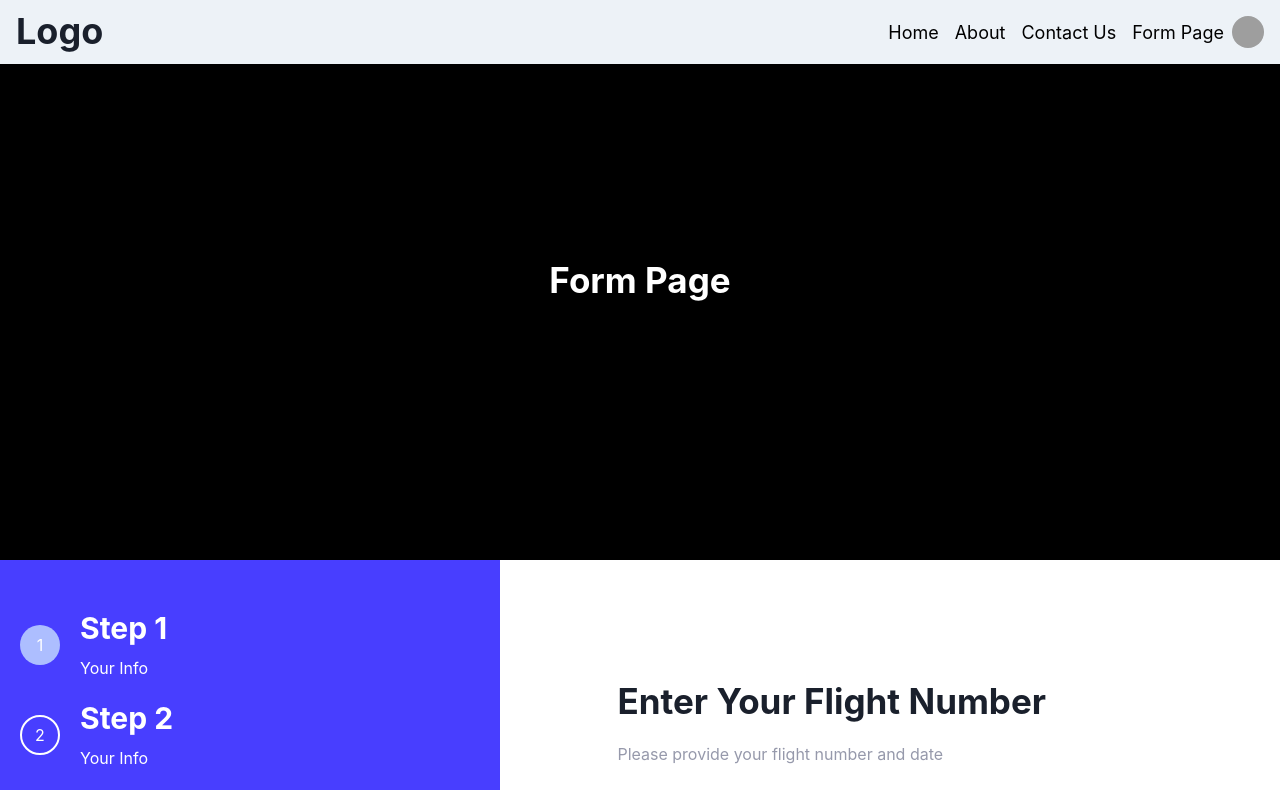
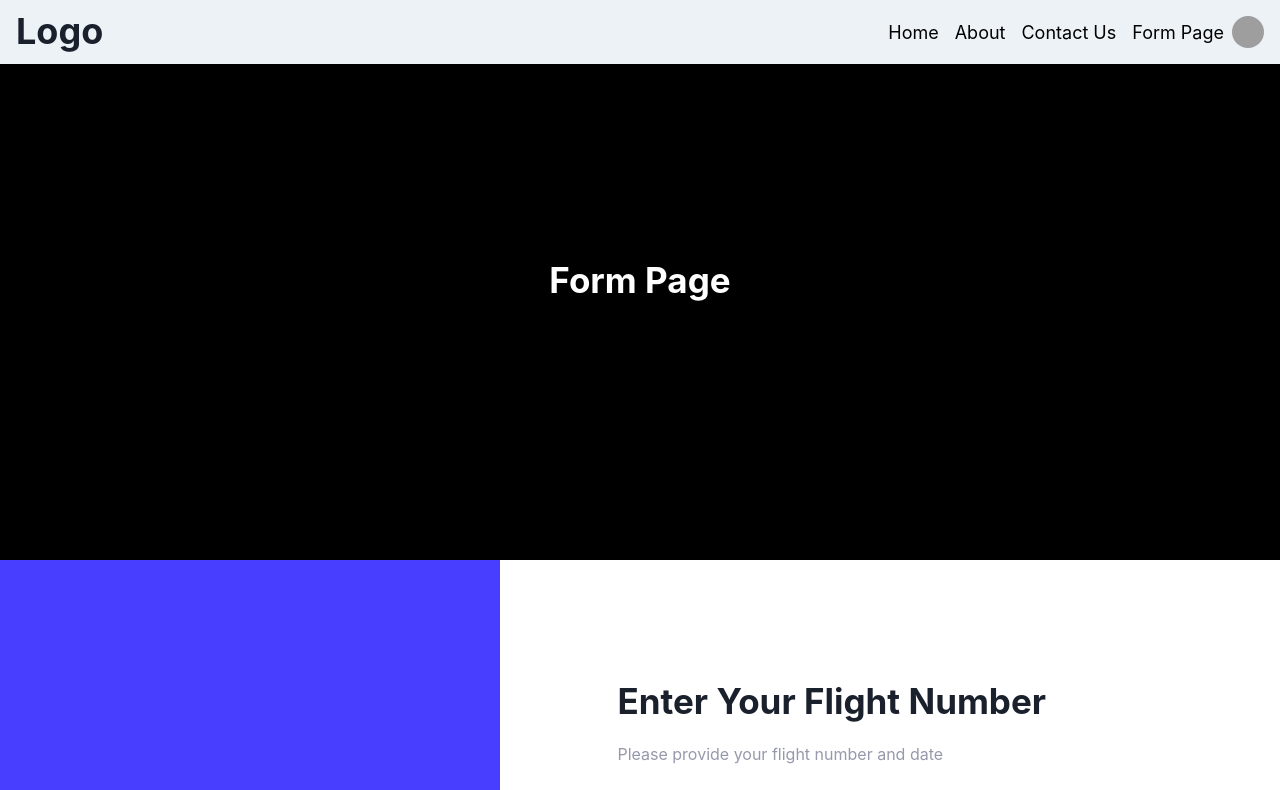
Before and after one commit to MayorFalomo/multistep, a Next.js app: page /formpage in a window 1280 px wide. Shown: the top 790 px of the page. Built offline with nearby package versions, Linux system fonts and the light colour scheme; grey boxes are pictures that could not be loaded.

Commit message:
conditional for formpage

```diff
--- a/app/components/form/StepOne.jsx
+++ b/app/components/form/StepOne.jsx
@@ -39,7 +39,6 @@ const StepOne = (props) => {
               console.log(response.json, "successful");
             } else if (response.status === 401) {
               setLoading(false);
-
               console.log(response, "The given user account is inactive");
             } else if (response.status === 404) {
               setLoading(false);
@@ -54,7 +53,6 @@ const StepOne = (props) => {
               console.log(response, "Server Error occured");
             } else {
               setLoading(false);
-
               console.log(`An error occurred: ${response.status}`);
             }
           })
--- a/app/components/form/StepThree.jsx
+++ b/app/components/form/StepThree.jsx
@@ -216,11 +216,6 @@ const StepThree = (props) => {
   //     telephone: e.target.value,
   //   });
   // };
-
-  console.log(isValid, "IsValid");
-  // console.log(props.address, "props.address");
-  // console.log(addressInfo, "AddressInfo");
-  // console.log(props.formData.telephone, "telephone formData");
 
   return (
     <AnimatePresence mode="wait">
--- a/app/formpage/page.js
+++ b/app/formpage/page.js
@@ -30,6 +30,7 @@ const formpage = () => {
   const [date, setDate] = useState("");
   const [address, setAddress] = useState("");
   const [bookingNumber, setBookingNumber] = useState("");
+  const [ibanNumber, setIbanNumber] = useState("");
   const [zipCode, setZipCode] = useState("");
   const [errorMessage, setErrorMessage] = useState(false);
   const [formData, setFormData] = useState({
@@ -41,6 +42,7 @@ const formpage = () => {
     date,
     address,
     bookingNumber,
+    ibanNumber,
   });
 
   return (
@@ -134,12 +136,14 @@ const formpage = () => {
         >
           <Stack
             direction={{ base: "row", md: "column" }}
-            justifyContent={{ base: "center", md: "flex-start" }}
-            alignItems={{ base: "center", md: "flex-start" }}
+            justifyContent={{ base: "center", md: "center" }}
+            alignItems={{ base: "center", md: "center" }}
             spacing="20px"
             mt="30px"
             p="20px"
+            height="100%"
           >
+            {step == 1 && (
               <Flex alignItems="center" gap="20px">
                 <Text
                   border={step == 1 ? "none" : "2px white solid "}
@@ -171,6 +175,9 @@ const formpage = () => {
                   <Text color="white">Your Info </Text>
                 </Box>
               </Flex>
+            )}
+
+            {step == 2 && (
               <Flex alignItems="center" gap="20px">
                 <Text
                   border={step == 2 ? "none" : "2px white solid "}
@@ -200,6 +207,9 @@ const formpage = () => {
                   <Text color="white">Your Info </Text>
                 </Box>
               </Flex>
+            )}
+
+            {step == 3 && (
               <Flex alignItems="center" gap="20px">
                 <Text
                   border={step == 3 ? "none" : "2px white solid "}
@@ -229,6 +239,9 @@ const formpage = () => {
                   <Text color="white">Your Info </Text>
                 </Box>
               </Flex>
+            )}
+
+            {step == 4 && (
               <Flex alignItems="center" gap="20px">
                 <Text
                   border={step == 4 ? "none" : "2px white solid "}
@@ -258,7 +271,9 @@ const formpage = () => {
                   <Text color="white">Your Info </Text>
                 </Box>
               </Flex>
+            )}
 
+            {step == 5 && (
               <Flex alignItems="center" gap="20px">
                 <Text
                   border={step == 5 ? "none" : "2px white solid "}
@@ -288,6 +303,7 @@ const formpage = () => {
                   <Text color="white">Your Info </Text>
                 </Box>
               </Flex>
+            )}
           </Stack>
         </Box>
 
@@ -329,7 +345,11 @@ const formpage = () => {
             />
           )}
           {step == 4 && (
-            <StepFour setStep={setStep} setFormData={setFormData} />
+            <StepFour
+              setStep={setStep}
+              setFormData={setFormData}
+              ibanNumber={ibanNumber}
+            />
           )}
           {step == 5 && (
             <StepFive
--- a/app/page.js
+++ b/app/page.js
@@ -186,7 +186,7 @@ export default function Home() {
               ""
             )}
 
-            {step == 2 ? (
+            {step === 2 ? (
               <Flex alignItems="center" gap="20px">
                 <Text
                   border={step == 2 ? "none" : "2px white solid "}
```
Also changed, not shown: app/components/form/StepFour.jsx (+0 -53 lines). Lines whose indentation alone changed are shown as unchanged.
